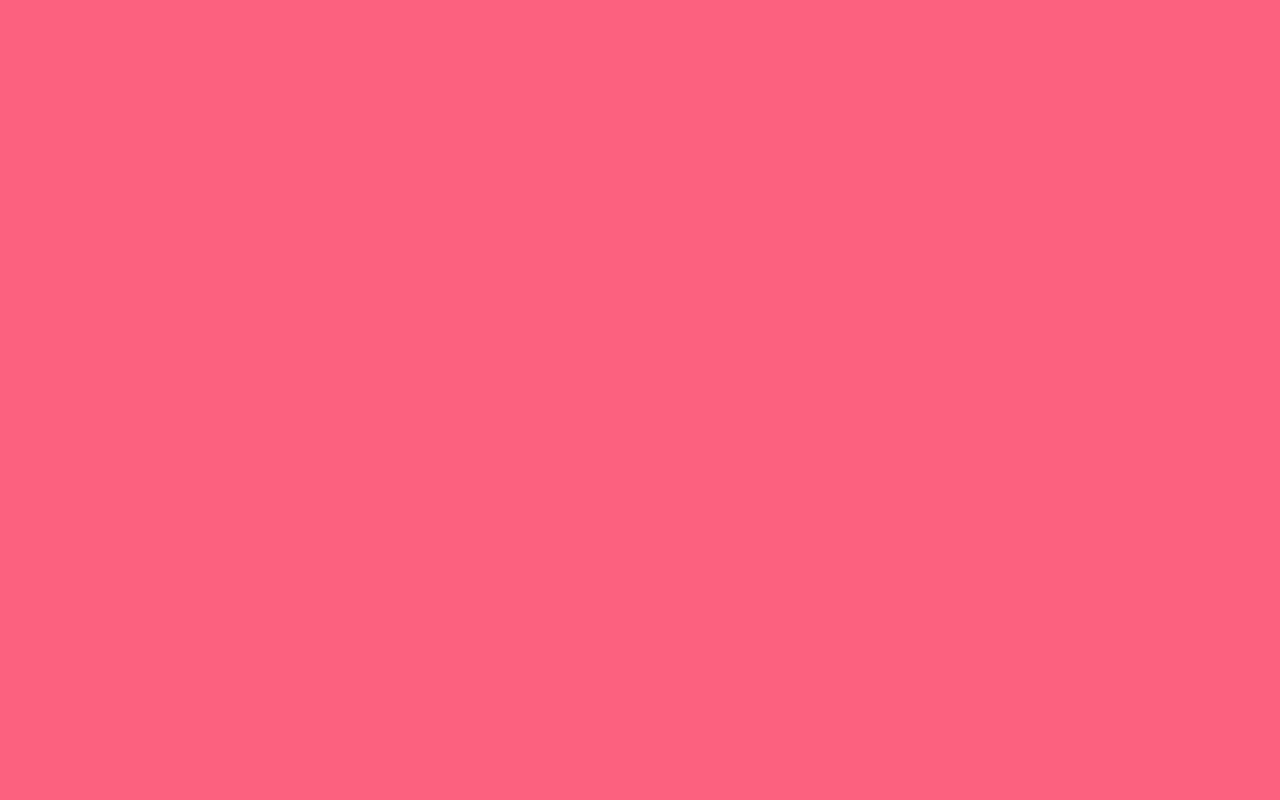
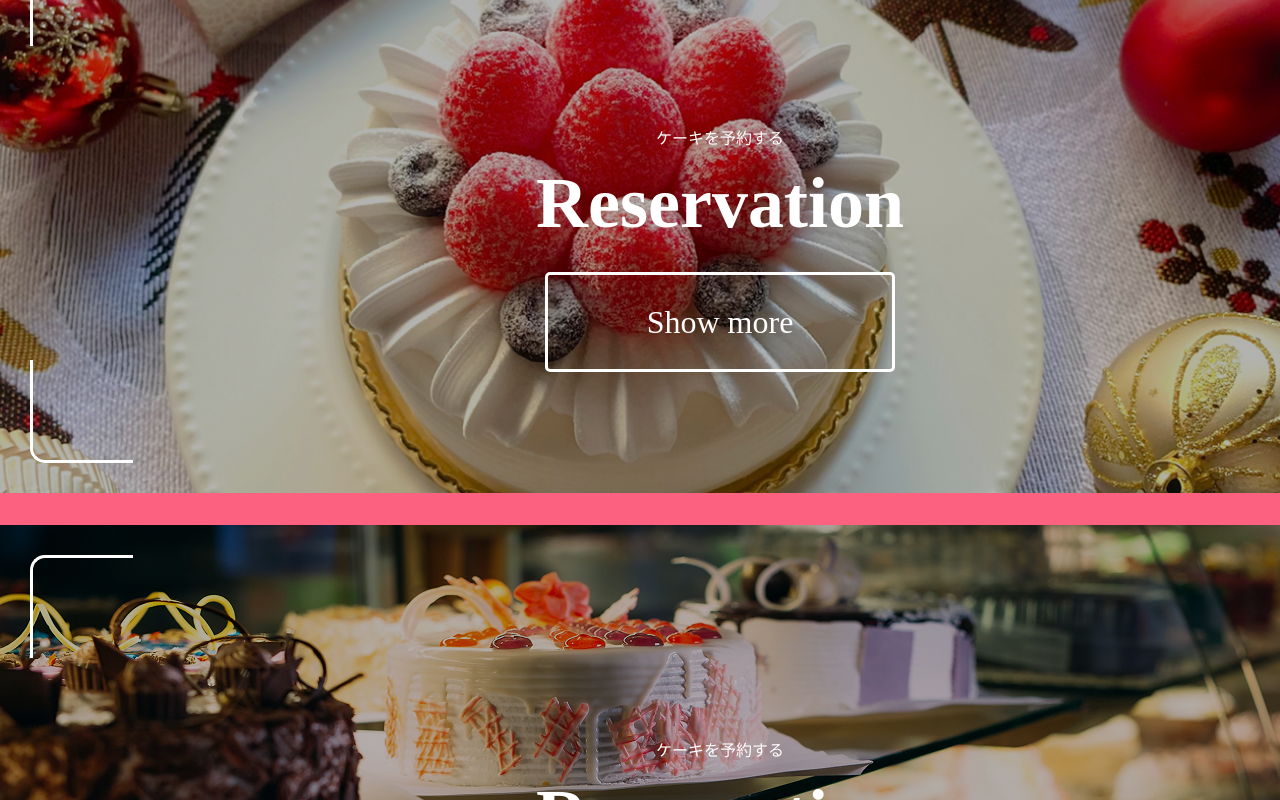
Before and after one commit to Tomoya-office/sweet_demo, a Next.js app: page / in a window 1280 px wide. Shown: the part 2500-3300 px from the top of the page. Before the commit the page ends 2471 px from the top, so only its background shows below. Built offline with nearby package versions, Linux system fonts and the light colour scheme.

Commit message:
add:Shopコンポーネント実装

```diff
--- a/src/app/page.js
+++ b/src/app/page.js
@@ -3,6 +3,7 @@ import { Header } from "@/components/ui/Header";
 import { Footer } from "@/components/ui/Footer";
 import { Story } from "@/components/ui/Story";
 import { News } from "@/components/ui/News";
+import { Shop } from "@/components/ui/Shop";
 
 
 export default function Home() {
@@ -12,6 +13,8 @@ export default function Home() {
     <main className={styles.main}>
       <Story />
       <News />
+      <Shop bgImage="/shop_photo/shop_image1.png"></Shop>
+      <Shop bgImage="/shop_photo/shop_image2.png"></Shop>
     </main>
   <Footer/>
   </>
--- /dev/null
+++ b/src/components/ui/Shop/index.js
@@ -0,0 +1,23 @@
+import styles from './index.module.css'
+
+export const Shop = ({ bgImage }) => {
+  return (
+    <section
+      className={styles.shop}
+      style={{
+        backgroundImage: `url("${bgImage}")`,
+        backgroundSize: "cover",
+        backgroundPosition: "center",
+      }}
+    >
+      <div className={styles.wrap}>
+        <div className={styles.flame}>
+          <span></span>
+          <h3 className={styles.title}>Reservation</h3>
+          <p className={styles.text}>ケーキを予約する</p>
+          <button className={styles.button}>Show more</button>
+        </div>
+      </div>
+    </section>
+    )
+}
--- /dev/null
+++ b/src/components/ui/Shop/index.module.css
@@ -0,0 +1,112 @@
+.shop {
+  width: 100vw;
+  height: 580px;
+  position: relative;
+  background-repeat: no-repeat;
+}
+
+.shop::before {
+  content: '';
+  position: absolute;
+  top: 0;
+  bottom: 0;
+  left: 0;
+  right: 0;
+  background: #000;
+  opacity: 0.3;
+}
+
+.shop .wrap {
+  padding: 30px;
+  width: 100vw;
+  height: 580px;
+  color: #fff;
+}
+
+.shop .flame {
+  width: 1380px;
+  height: 520px;
+  position: relative;
+}
+
+.shop .flame::before,
+.shop .flame::after {
+  width: 100px;
+  height: 100px;
+  content: "";
+  position: absolute;
+}
+
+.shop .flame::before {
+  border-left: solid 3px #fff;
+  border-top: solid 3px #fff;
+  border-radius: 15px 0 0 0;
+  top: 0;
+  left: 0;
+}
+
+.shop .flame::after {
+  border-right: solid 3px #fff;
+  border-bottom: solid 3px #fff;
+  border-radius: 0 0 15px 0;
+  bottom: 0;
+  right: 0;
+}
+
+.shop span::before,
+.shop span::after {
+  width: 100px;
+  height: 100px;
+  content: "";
+  position: absolute;
+}
+
+.shop span::before {
+  border-right: solid 3px #fff;
+  border-top: solid 3px #fff;
+  border-top-right-radius: 15px;
+  top: 0;
+  right: 0;
+}
+
+.shop span::after {
+  border-left: solid 3px #fff;
+  border-bottom: solid 3px #fff;
+  border-bottom-left-radius: 15px;
+  bottom: 0;
+  left: 0;
+}
+
+
+.shop .title {
+  position: absolute;
+  top: 50%;
+  left: 50%;
+  transform: translate(-50%, -50%);
+  font-family: Niconne;
+  font-size: 72px;
+}
+
+.shop .text {
+  position: absolute;
+  top: 182px;
+  left: 50%;
+  transform: translateX(-50%);
+  font-family: Noto Serif JP;
+  font-size: 16px;
+}
+
+.shop .button {
+  width: 350px;
+  height: 100px;
+  background: none;
+  border: 3px solid #fff;
+  border-radius: 5px;
+  color: #fff;
+  font-family: Noto Serif JP;
+  font-size: 32px;
+  position: absolute;
+  top: 329px;
+  left: 50%;
+  transform: translateX(-50%);
+}
```
Also changed, not shown: public/shop_photo/shop_image1.png (added), public/shop_photo/shop_image2.png (added).
